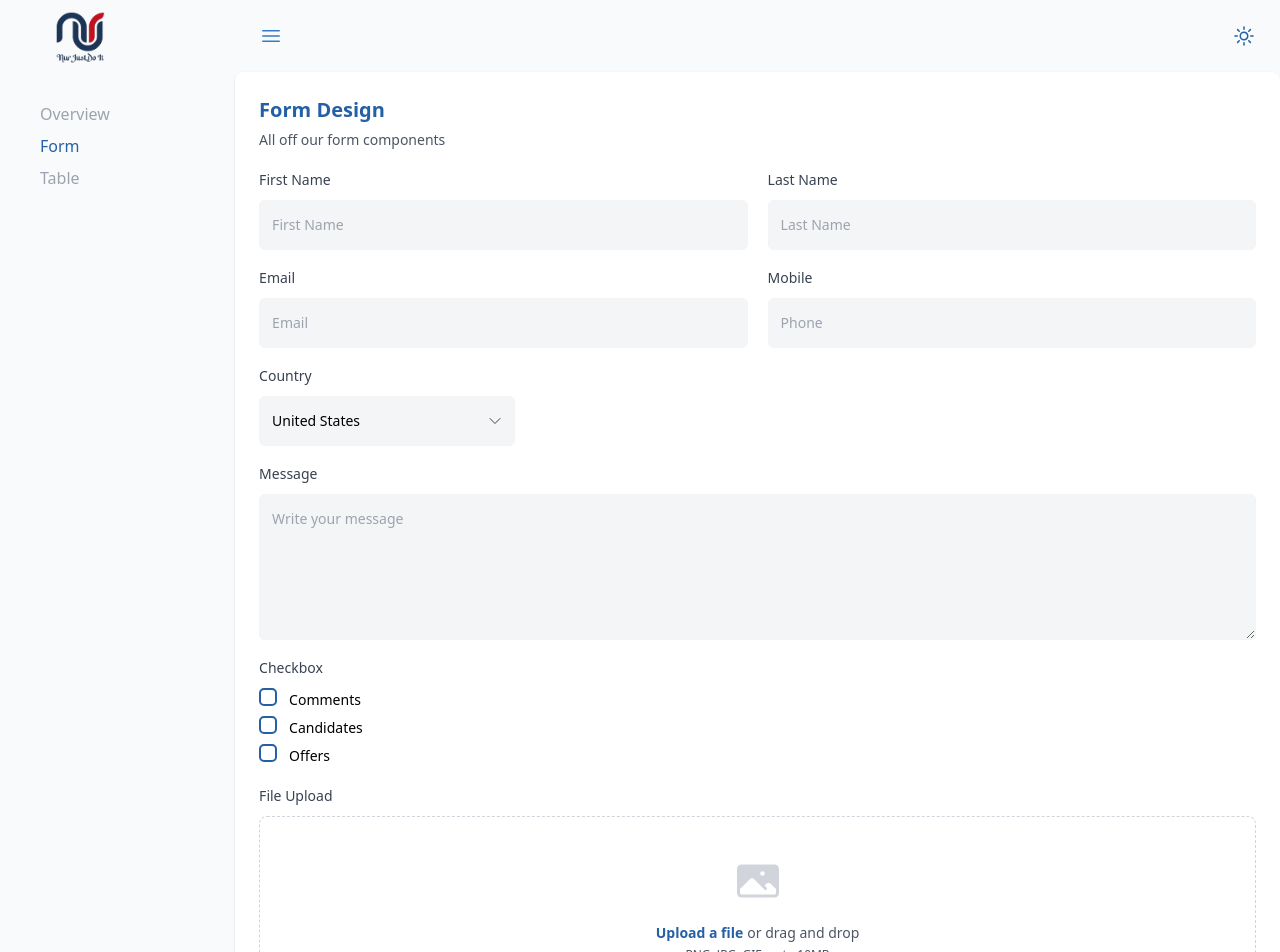
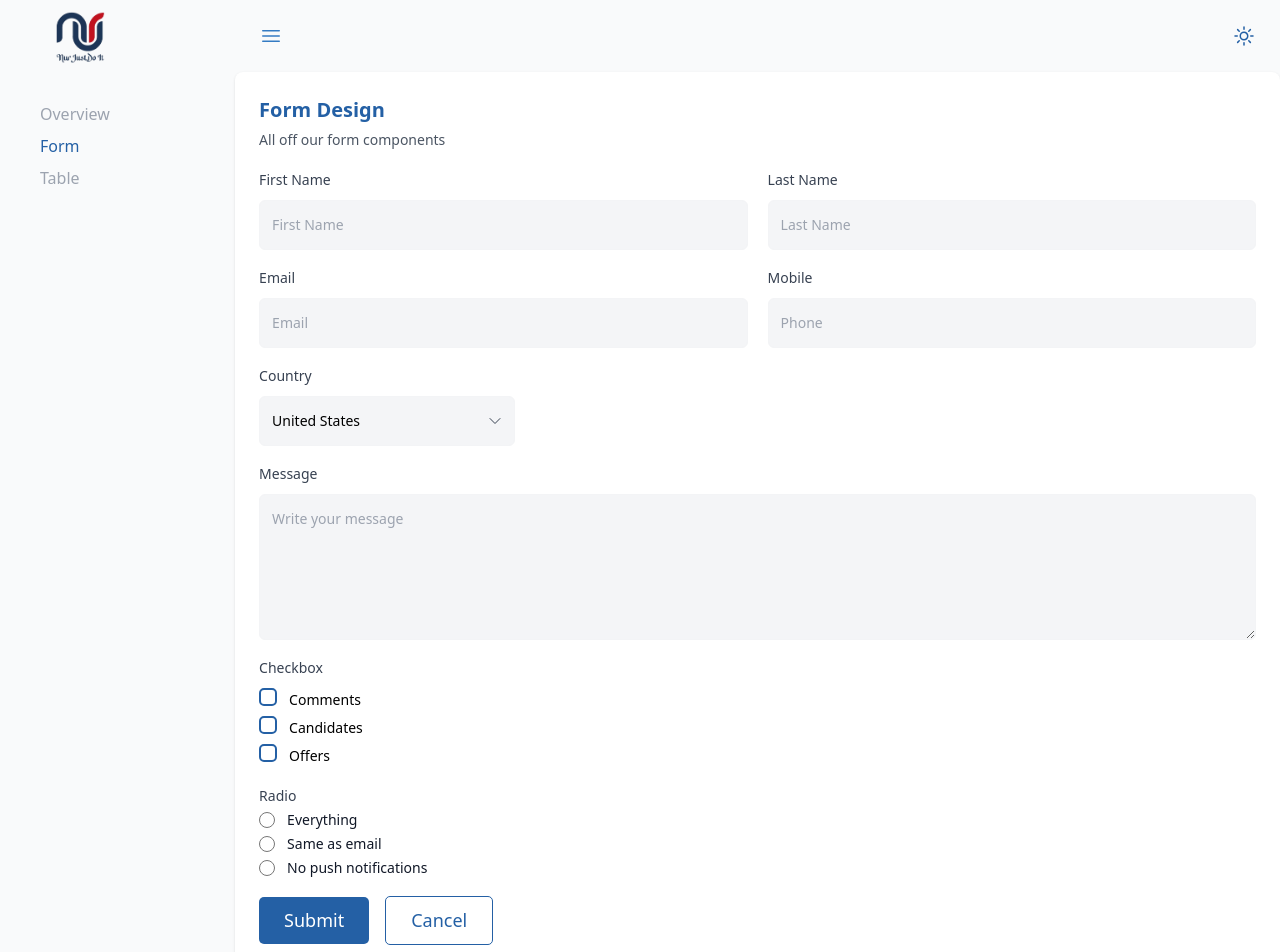
Before and after one commit to sabbir10s/admin-dashboard, a React (Vite) app: page /form in a window 1280 px wide. Shown: the top 952 px of the page. Built offline with nearby package versions, Linux system fonts and the light colour scheme.

Commit message:
404 page design done

```diff
--- /dev/null
+++ b/src/components/ui/Radio/Radio.jsx
@@ -0,0 +1,22 @@
+import React from 'react';
+
+const Radio = ({ label }) => {
+  return (
+    <div className="flex items-center gap-x-3">
+      <input
+        id={label}
+        name="push-notifications"
+        type="radio"
+        className="h-4 w-4 border-gray-300 text-primary-600 focus:ring-primary-600"
+      />
+      <label
+        htmlFor={label}
+        className="block text-sm font-medium leading-6 text-gray-900"
+      >
+        {label}
+      </label>
+    </div>
+  );
+};
+
+export default Radio;
--- a/src/pages/ErrorPage.jsx
+++ b/src/pages/ErrorPage.jsx
@@ -1,15 +1,29 @@
-import { useRouteError } from 'react-router-dom';
+import { Link, useRouteError } from 'react-router-dom';
+
+import { ButtonFill } from '../components/ui/Button/Button';
 
 export default function ErrorPage() {
   const error = useRouteError();
-
   return (
-    <div id="error-page">
-      <h1>Oops!</h1>
-      <p>Sorry, an unexpected error has occurred.</p>
-      <p>
-        <i>{error.statusText || error.message}</i>
-      </p>
-    </div>
+    <main className="grid min-h-full place-items-center bg-white px-6 py-24 sm:py-32 lg:px-8">
+      <div className="text-center">
+        <p className="text-lg font-semibold text-primary-600">{error.status}</p>
+        <h1 className="mt-4 text-3xl font-bold tracking-tight text-gray-900 sm:text-5xl">
+          {error.statusText || error.message}
+        </h1>
+        <p className="mt-6 text-base leading-7 text-gray-600">
+          Sorry, we couldn’t find the page you’re looking for.
+        </p>
+        <div className="mt-10 flex items-center justify-center gap-x-6">
+          <Link to="/">
+            {' '}
+            <ButtonFill title="Go back home" />
+          </Link>
+          <a href="#" className="text-sm font-semibold text-gray-900">
+            Contact support <span aria-hidden="true">&rarr;</span>
+          </a>
+        </div>
+      </div>
+    </main>
   );
 }
--- a/src/pages/Form/Form.jsx
+++ b/src/pages/Form/Form.jsx
@@ -2,8 +2,8 @@ import React, { useState } from 'react';
 
 import { ButtonFill, ButtonOutline } from '../../components/ui/Button/Button';
 import Checkbox from '../../components/ui/Checkbox/Checkbox';
-import FileUpload from '../../components/ui/FileUpload/InputPhoto';
 import { default as InputField } from '../../components/ui/Input/InputField';
+import Radio from '../../components/ui/Radio/Radio';
 import Select from '../../components/ui/Select/Select';
 import TextArea from '../../components/ui/TextArea/TextArea';
 
@@ -73,7 +73,14 @@ const Form = () => {
             <Checkbox label="Offers" />
           </div>
         </div>
-        <FileUpload label="File Upload" />
+        <div>
+          <h2 className="text-sm font-medium leading-6 text-gray-700 dark:text-white ">
+            Radio{' '}
+          </h2>
+          <Radio label="Everything" />
+          <Radio label="Same as email" />
+          <Radio label="No push notifications" />
+        </div>
         <div className="space-x-4">
           <ButtonFill title="Submit" />
           <ButtonOutline title="Cancel" />
```
